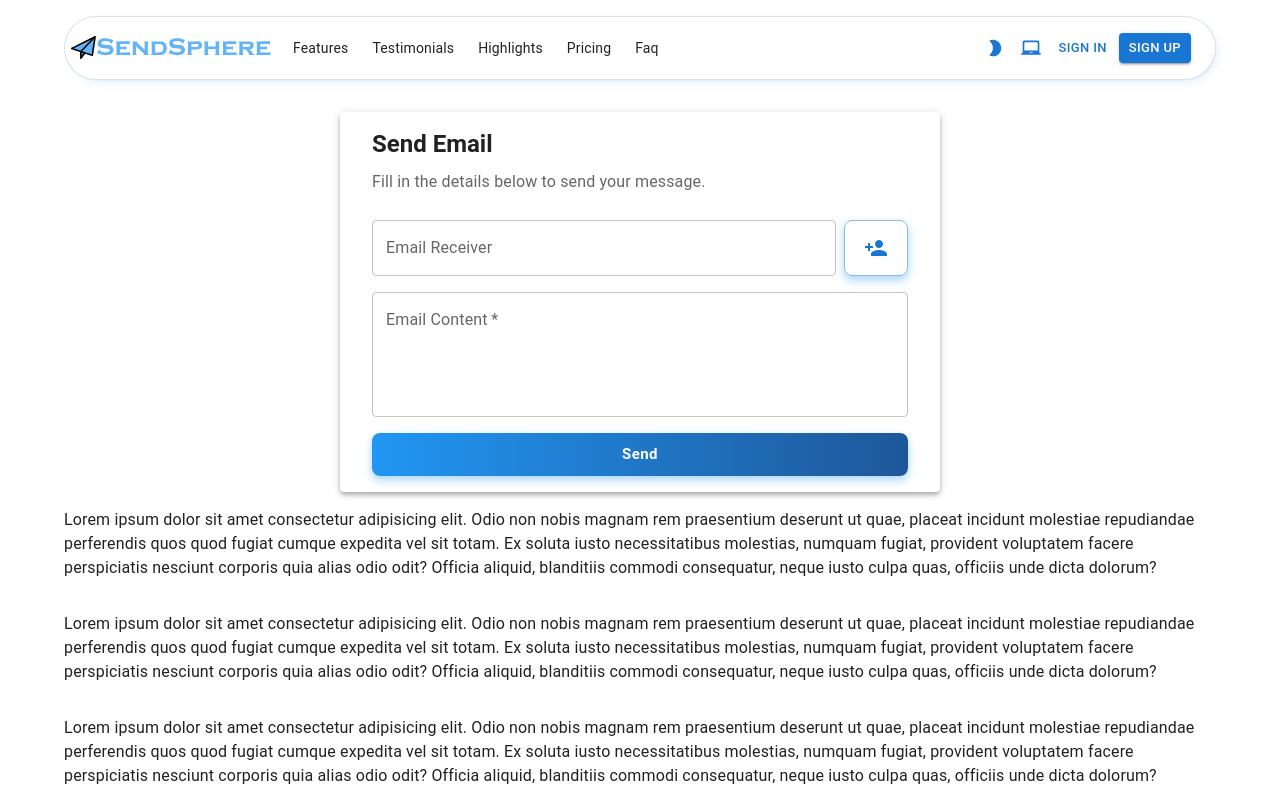
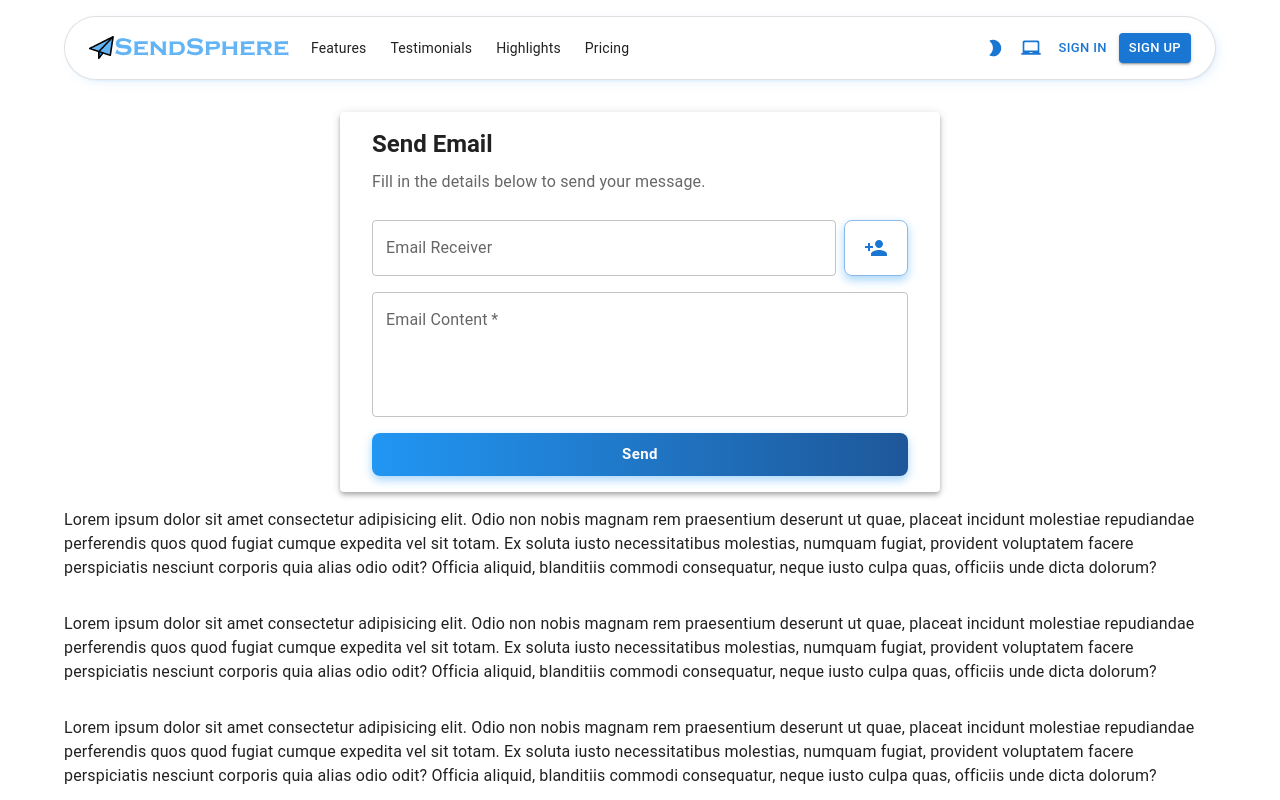
Before and after one commit to ahmettoguz/Micro-Frontend, a React (Vite) app: page / in a window 1280 px wide. Shown: the top 800 px of the page. Built offline with nearby package versions, Linux system fonts and the light colour scheme.

Commit message:
appbar updated for center in small screen

```diff
--- a/src/components/sections/XAppBar.tsx
+++ b/src/components/sections/XAppBar.tsx
@@ -39,7 +39,6 @@ const leftMenuItemIdList = [
   "testimonials",
   "highlights",
   "pricing",
-  "faq",
 ];
 
 function XAppBar({
@@ -77,7 +76,8 @@ function XAppBar({
           flexGrow: 1,
           display: "flex",
           alignItems: "center",
-          ml: "-18px",
+          justifyContent: { xs: "center", md: "start" },
+          // ml: "-18px",
           px: 0,
         }}
       >
```
